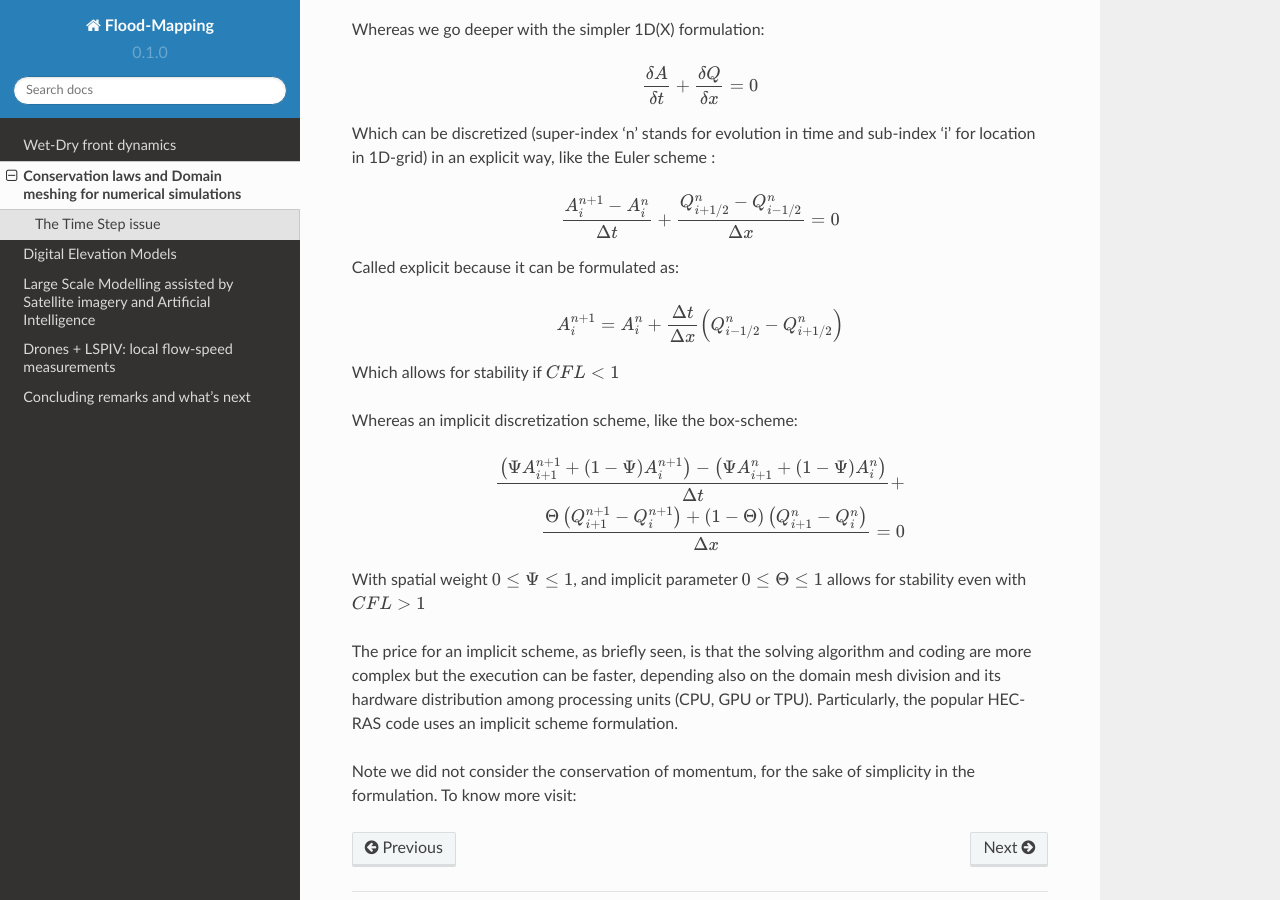
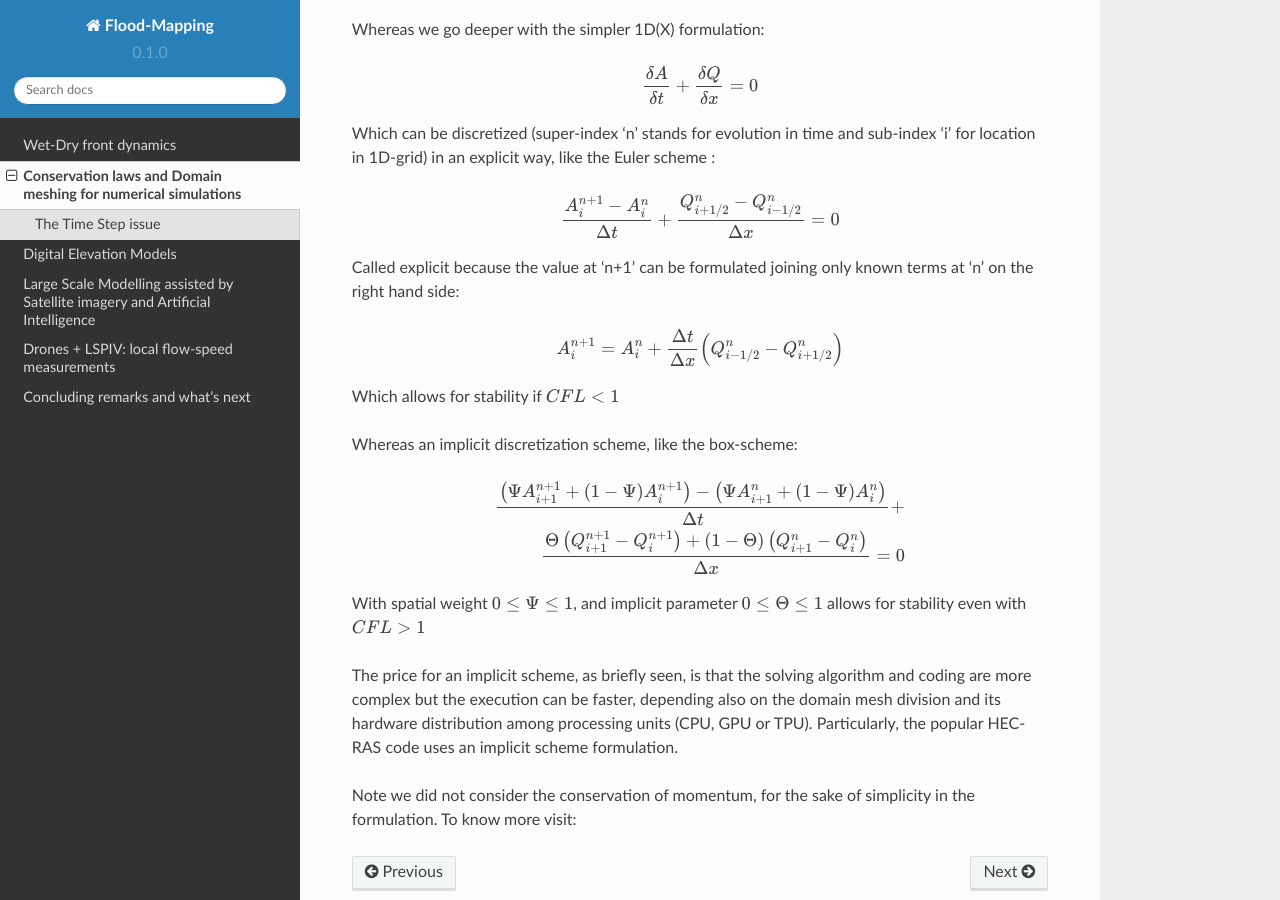
Before and after one commit to ivillamadrid/FloodMapping, a Sphinx documentation site: the page built from docs/source/claws.rst, in a window 1280 px wide and 900 px high, scrolled down 604 px. Built offline with Sphinx 7.4.7 and the Read the Docs theme 2.0.0, drawn with Linux system fonts in a browser that asks for light colours.

Commit message:
Update claws.rst

```diff
--- a/docs/source/claws.rst
+++ b/docs/source/claws.rst
@@ -33,7 +33,7 @@ Which can be discretized (super-index 'n' stands for evolution in time and sub-i
 
   \frac{ A^{n+1}_i - A^{n}_i} {\Delta t} + \frac{Q^{n}_{i+1/2}-Q^{n}_{i-1/2}} {\Delta x}=0
 
-Called explicit because it can be formulated as:
+Called explicit because the value at 'n+1' can be formulated joining only known terms at 'n' on the right hand side:
 
 .. math::
 
```
